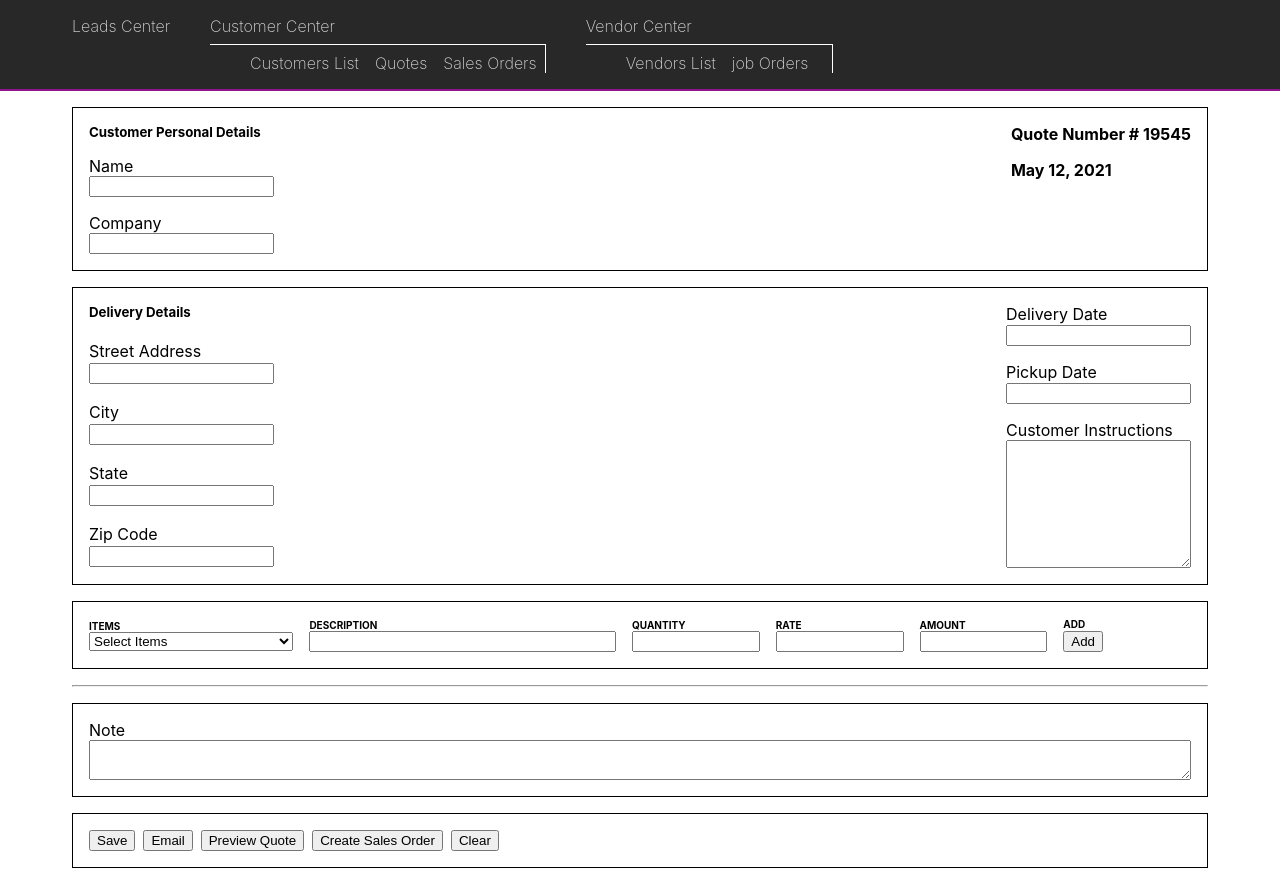
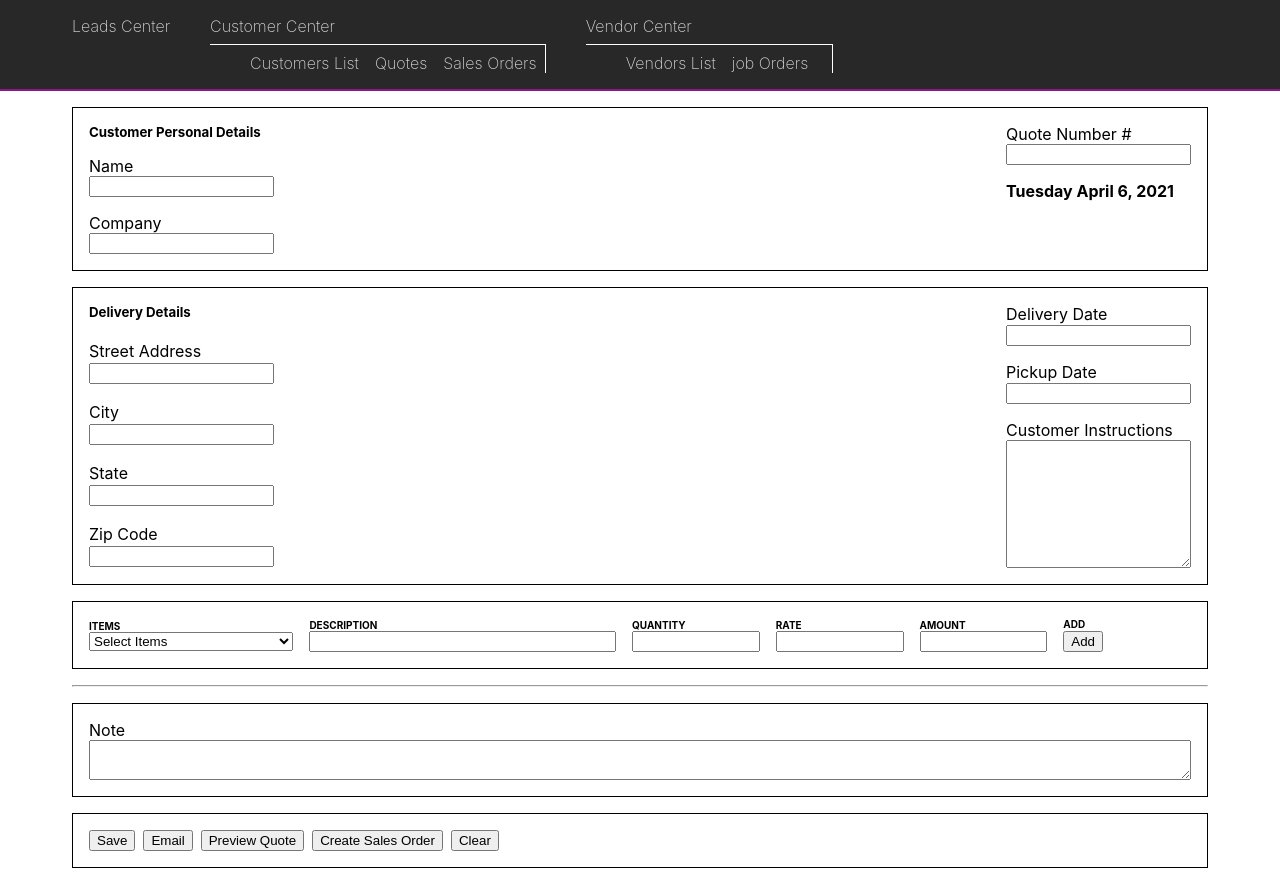
Before and after one commit to nishant-k-290195/crm, a Next.js app: page /quotes in a window 1280 px wide. Built offline with nearby package versions, Linux system fonts and the light colour scheme.

Commit message:
add resetForm

```diff
--- /dev/null
+++ b/components/CurrentDate.js
@@ -0,0 +1,16 @@
+const d = new Date()
+const day = d.getDay()
+const dd = d.getDate()
+const mm = d.getMonth()
+const yy = d.getFullYear()
+
+const days = ["Sunday", "Monday", "Tuesday", "Wednesday", "Thursday", "Friday", "Saturday"]
+const months = ["January", "February", "March", "April", "May", "June", "July", "August", "September", "October", "November", "December"];
+
+const CurrentDate = () => {
+  return (
+    <h4>{days[day]} {months[mm]} {dd}, {yy}</h4>
+  )
+}
+
+export default CurrentDate
--- a/components/ItemsList.js
+++ b/components/ItemsList.js
@@ -2,9 +2,11 @@ import MyTextInput from  '../FormControls/MyTextInput'
 import MySelect from  '../FormControls/MySelect'
 import quoteStyles from '../styles/Quote.module.css'
 import itemRowStyles from '../styles/ItemRow.module.css'
-import {useState} from 'react'
+import {ItemsContext} from '../contexts/ItemsListArrayContext'
+import {useContext, useState} from 'react'
 
 const ItemsList = () => {
+  const [itemRowArray, setItemRowArray] = useContext(ItemsContext)
   const [values, setValues] = useState({
     item:'',
     desc:'',
@@ -13,21 +15,27 @@ const ItemsList = () => {
     amount: '',
   })
 
-  const [itemRowArray, setItemRowArray] = useState([])
-
   const handleChange = (event) => {
     setValues(prevValues => ({ ...prevValues, [event.target.name]: event.target.value }))
   }
 
   const addItemRow = (newItemRow) => {
     setItemRowArray(prevValues => ([...prevValues, newItemRow]))
-    // alert(JSON.stringify(itemRow, null, 2))
   }
-  const handleSubmit = (event) => {
+
+  const handleAdd = (event) => {
     event.preventDefault()
-    // setItemValues(prevValues => ( [...prevValues, newItem]))
-    // alert(JSON.stringify(values, null, 2))
     addItemRow(values)
+  }
+
+  const removeItemRow = (id) => {
+    setItemRowArray(prevValues => {
+      return prevValues.filter((itemRowArray, index) => {
+        return (
+          index !== id
+        )
+      }
+    )})
   }
 
   return (
@@ -91,20 +99,23 @@ const ItemsList = () => {
         </div>
         <div>
           <h4>ADD</h4>
-          <button onClick={handleSubmit} type="submit">Add</button>
+          <button onClick={handleAdd} type="submit">Add</button>
         </div>
       </div>
     {/* <div className={itemRowStyles.itemRowArray}> */}
     {
-      itemRowArray.map((itemRow) => {
+      itemRowArray.map((itemRow, index) => {
         return(
-          <div key={1} className={itemRowStyles.itemRow}>
+          <div key={index} id={index} className={itemRowStyles.itemRow}>
             <div><h4>{itemRow.item}</h4></div>
             <div><h4>{itemRow.desc}</h4></div>
             <div><h4>{itemRow.qty}</h4></div>
             <div><h4>{itemRow.rate}</h4></div>
             <div><h4>{itemRow.amount}</h4></div>
-            <div><button>Remove</button></div>
+            <div><button onClick={(event) => {
+              event.preventDefault()
+              removeItemRow(index)
+            }}>Remove</button></div>
           </div>
         )
       })
--- a/components/LeadsList.js
+++ b/components/LeadsList.js
@@ -1,5 +1,5 @@
 import {useContext} from 'react'
-import {GlobalContext} from '../contexts//GlobalState'
+import {GlobalContext} from '../contexts/GlobalState'
 
 const LeadsList = (props) => {
 
--- a/contexts/GlobalState.js
+++ b/contexts/GlobalState.js
@@ -1,4 +1,4 @@
-import {createContext,useReducer} from 'react'
+import {createContext, useReducer} from 'react'
 import Reducer from './Reducer';
 
 const initialState = {
@@ -39,7 +39,6 @@ export const GlobalProvider = ({children}) => {
     })
   }
 
-
   const deleteLead = (id) => {
     dispatch({
       type: "DELETE_LEAD",
--- /dev/null
+++ b/contexts/ItemsListArrayContext.js
@@ -0,0 +1,12 @@
+import {createContext, useState} from 'react'
+
+export const ItemsContext = createContext()
+
+export const ItemsContextProvider = ({children}) => {
+  const [itemsArray, setItemsArray] = useState([])
+  return (
+    <ItemsContext.Provider value={[itemsArray, setItemsArray]}>
+      {children}
+    </ItemsContext.Provider>
+  )
+}
--- a/pages/_app.js
+++ b/pages/_app.js
@@ -1,6 +1,7 @@
 import '../styles/globals.css'
 import Layout from '../components/Layout'
 import {GlobalProvider} from '../contexts/GlobalState'
+import {ItemsContextProvider} from '../contexts/ItemsListArrayContext'
 import Nav from '../components/Nav'
 
 function MyApp({ Component, pageProps }) {
@@ -10,7 +11,9 @@ function MyApp({ Component, pageProps }) {
       <Nav />
       <Layout>
         <GlobalProvider>
-          <Component {...pageProps} />
+          <ItemsContextProvider>
+            <Component {...pageProps} />
+          </ItemsContextProvider>
         </GlobalProvider>
       </Layout>
     </>
--- a/pages/quotes.js
+++ b/pages/quotes.js
@@ -5,10 +5,12 @@ import MyTextInput from  '../FormControls/MyTextInput'
 import MyMaskedTextInput from  '../FormControls/MyMaskedTextInput'
 import MyDateInput from  '../FormControls/MyDateInput'
 import MyTextArea from  '../FormControls/MyTextArea'
-import {useState} from 'react'
+import {useState, useContext} from 'react'
+import {ItemsContext} from '../contexts/ItemsListArrayContext'
 import ItemsList from '../components/ItemsList'
+import CurrentDate  from '../components/CurrentDate'
 
-const handleClick = async () => {
+const handlePrintQuote = async () => {
   try{
     const res = await axios.post('/api/generateQuotePdf')
     if(res.status === 200){
@@ -20,17 +22,19 @@ const handleClick = async () => {
   }
 }
 
-const addItem = (props) => {
+
+const handleClear = () => {
 
 }
+
 const quotes = () => {
+  const [itemRowArray, setItemRowArray] = useContext(ItemsContext)
   const [count, setCount] = useState(1426)
   return (
     <>
       <Formik
         initialValues={{
-          quoteNumber: count,
-          quoteDate:'',
+          quoteNumber: '',
           fullName: '',
           cName: '',
           streetAddress:'',
@@ -39,23 +43,18 @@ const quotes = () => {
           zip: '',
           deliveryDate:'',
           pickupDate: '',
-          items:{
-            item:'',
-            desc:'',
-            qty:'',
-            rate:'',
-            amount: '',
-          },
           instructions: '',
           note:'',
         }}
 
-        onSubmit={(values, { setSubmitting }) => {
+        onSubmit={ async (values, { setSubmitting, resetForm }) => {
           setTimeout(() => {
-            alert(JSON.stringify(values, null, 2));
-            setSubmitting(false);
+            alert(JSON.stringify(values, null, 2))
+            setSubmitting(false)
             setCount(count+1)
-          }, 400);
+            console.log(itemRowArray)
+          }, 400)
+
         }}
       >
         <Form>
@@ -79,8 +78,15 @@ const quotes = () => {
                 </div>
 
                 <div className={quoteStyles.right}>
-                  <h4>Quote Number # {`19545`} </h4>
-                  <h4>{`May 12, 2021`}</h4>
+                  <MyTextInput
+                    label="Quote Number # "
+                    name="quoteNumber"
+                    type="text"
+                    autoComplete="off"
+                  />
+                  <CurrentDate
+                    name="date"
+                  />
                 </div>
               </div>
               <div className={quoteStyles.section2}>
@@ -142,17 +148,17 @@ const quotes = () => {
               <div className={quoteStyles.section6}>
                 <MyTextArea
                   label="Note"
-                  name = "note"
-                  type = "text"
+                  name="note"
+                  type="text"
                   className={quoteStyles.section6TextArea}
                 />
               </div>
               <div className={quoteStyles.section7}>
                 <button type="submit">Save</button>
                 <button>Email</button>
-                <button onClick={handleClick} type="button">Preview Quote</button>
+                <button onClick={handlePrintQuote} type="button">Preview Quote</button>
                 <button>Create Sales Order</button>
-                <button>Clear</button>
+                <button type="reset">Clear</button>
               </div>
             </div>
           </div>
```
Lines whose indentation alone changed are shown as unchanged.
